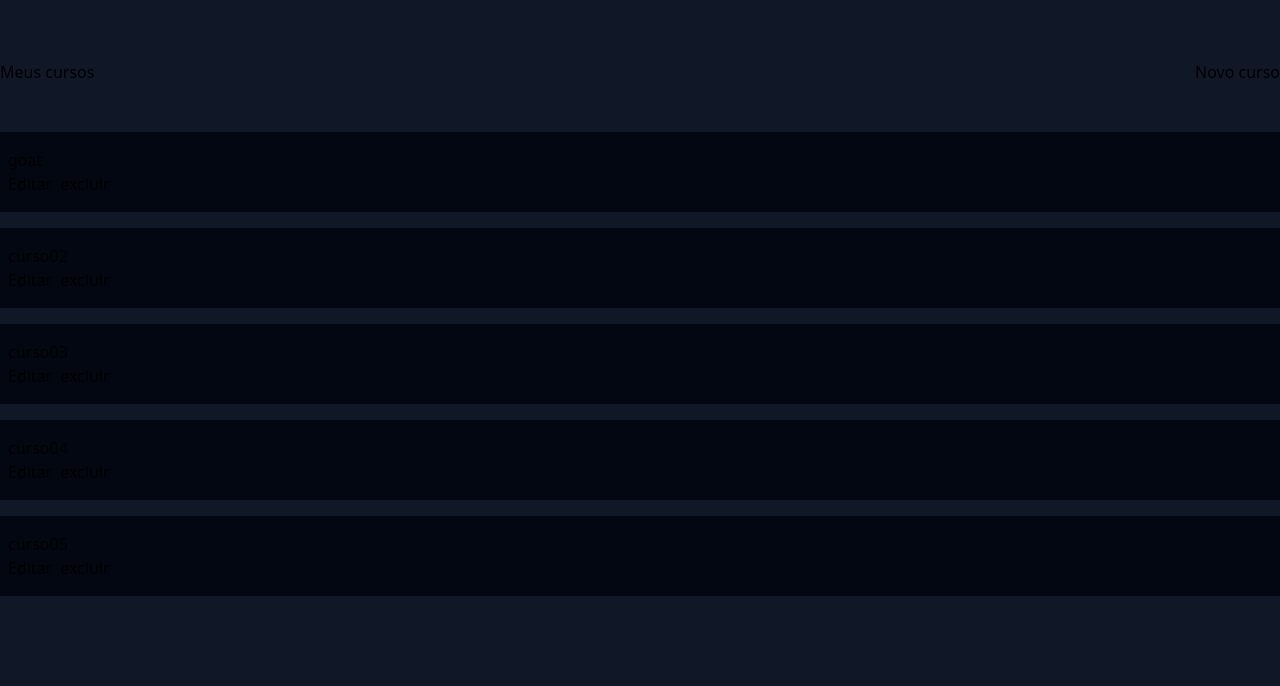
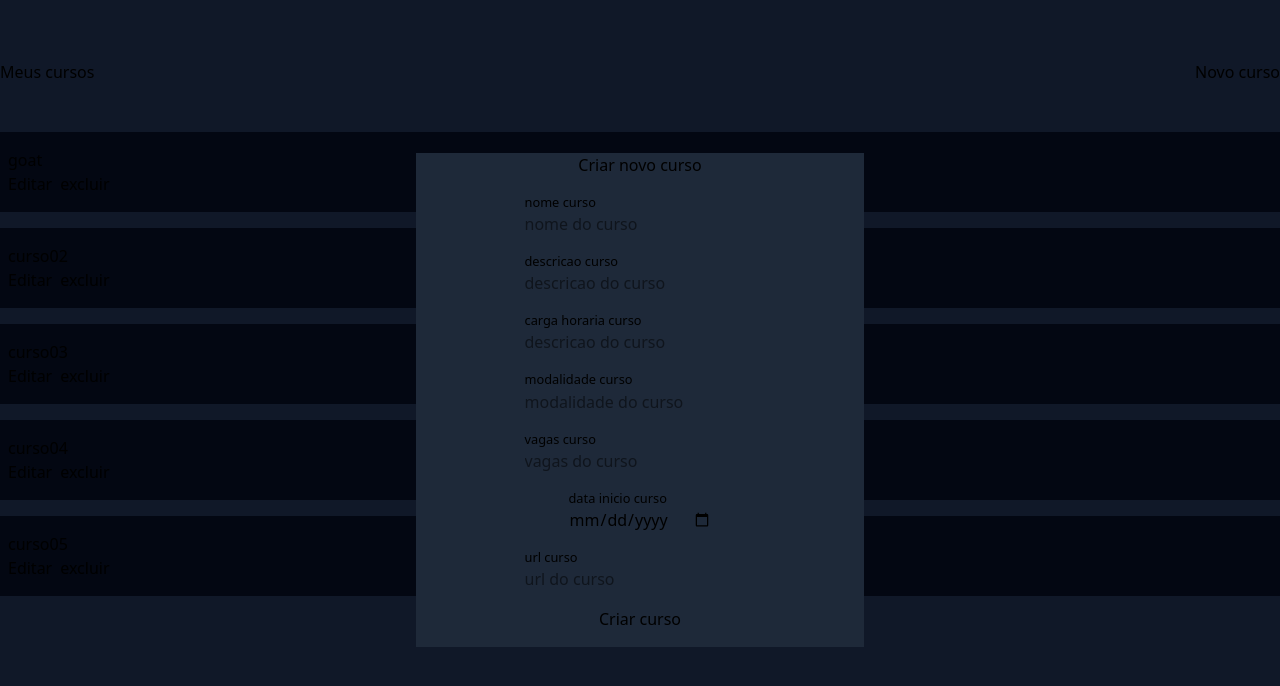
Before and after one commit to Fonsekaua/desafio-world-skills-frontend, a Next.js app: page /perfil/cursos in a window 1280 px wide. Both pictures are taken after a click on the button "Novo curso". Shown: the top 686 px of the page. Built offline with nearby package versions, Linux system fonts and the light colour scheme.

Commit message:
criado formulario de criar evento

```diff
--- a/app/perfil/cursos/page.jsx
+++ b/app/perfil/cursos/page.jsx
@@ -1,6 +1,7 @@
 'use client'
 import CardCurso from "@/components/cardCurso";
 import cardCurso from "@/components/cardCurso";
+import InputInscricao from "@/components/InputInscricao";
 import Link from "next/link";
 import { useEffect, useState } from "react";
 
@@ -54,7 +55,8 @@ export default function Home() {
   ])
 
 
-
+  const [novoCurso,setNovoCurso] = useState();
+  const [criarCurso,setCriarCurso] = useState(false)
   const excluir = (nome) => {
     setCursos(prev => {
       return prev.filter(e => e.nome != nome);
@@ -63,12 +65,30 @@ export default function Home() {
   return (
     <div className="flex flex-col flex-1 items-center py-10 font-sans bg-gray-900">
 
-
+    {
+      criarCurso && (
+              <div className="w-screen h-screen flex items-center justify-center bg-none fixed inset-0">
+          <form onSubmit={() => alert("curso criado com sucesso")} className="bg-gray-800 w-md *:flex *:flex-col *:mb-4 flex flex-col items-center">
+              <h2>Criar novo curso</h2>
+              <InputInscricao titulo="nome curso"  nome="nome" placeholder="nome do curso"/>
+              <InputInscricao titulo="descricao curso" nome="descricao" placeholder="descricao do curso"/>
+              <InputInscricao titulo="carga horaria curso" nome="cargaHoraria"  placeholder="descricao do curso"/>
+              <InputInscricao titulo="modalidade curso" nome="modalidade"  placeholder="modalidade do curso"/>
+              <InputInscricao titulo="vagas curso" nome="vagas"  placeholder="vagas do curso"/>
+              <InputInscricao titulo="data inicio curso" nome="data"  placeholder="data do curso"/>
+              <InputInscricao titulo="url curso" nome="url"  placeholder="url do curso"/>
+              <button>
+                 Criar curso
+              </button>
+          </form>
+      </div>
+      )
+    }
       <section className="w-screen container py-5 flex items-center justify-center">
           <div className="w-full flex flex-col gap-10">
             <div className="flex justify-between">
               <h1>Meus cursos</h1>
-              <button>
+              <button onClick={() => setCriarCurso(true)}>
                 Novo curso
               </button>
             </div>
--- a/components/InputInscricao.jsx
+++ b/components/InputInscricao.jsx
@@ -9,7 +9,7 @@ export default function InputInscricao(props) {
   return (
     <label htmlFor="">
         <small>{props.titulo}</small>
-        <input type={nome == "nome" ? "text": nome == "cpf" ? "number" : nome == "email"? "email": nome == "telefone"? "tel": nome == "data" ? "date": ""} placeholder={props.placeholder} name={props.nome} onChange={(e) => {
+        <input type={nome == "nome" ? "text": nome == "cpf" ? "number" : nome == "email"? "email": nome == "telefone"? "tel": nome == "data" ? "date": nome == "url"? "url" : nome == "cargaHoraria"?"number":"text"} placeholder={props.placeholder} name={props.nome} onChange={(e) => {
           props.onChange(e);
         }} value={props.valor}  required/>
     </label>
```
